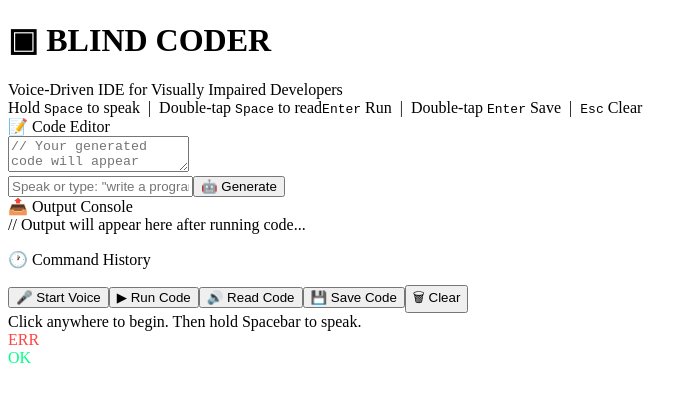
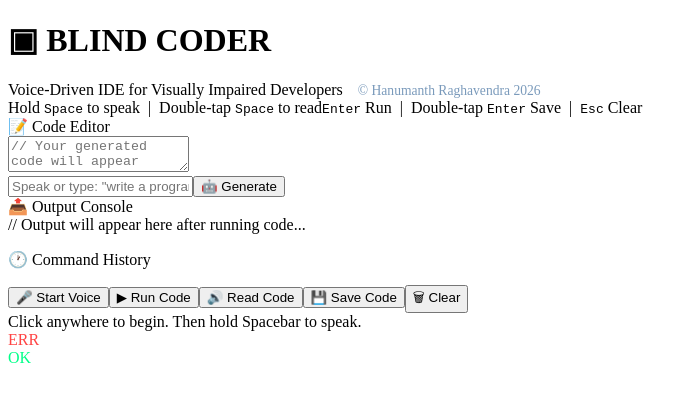
Before and after one commit to Hanumanth-Raghavendra/blindcoder-frontend, a React (Vite) app: page / in a window 1280 px wide. Shown: the top 402 px of the page, without its empty margins (0-698 px from the left). Built offline with nearby package versions, Linux system fonts and the light colour scheme; the HTML template or start-up script is replaced by a standard one.

Commit message:
Add copyright notice and favicon

```diff
--- a/index.html
+++ b/index.html
@@ -4,6 +4,7 @@
     <meta charset="UTF-8" />
     <meta name="viewport" content="width=device-width, initial-scale=1.0" />
     <title>BlindCoder — Voice-Driven IDE</title>
+    <link rel="icon" type="image/png" href="/favicon.png" />
     <script src="https://cdn.jsdelivr.net/pyodide/v0.27.0/full/pyodide.js"></script>
   </head>
   <body>
--- a/src/App.jsx
+++ b/src/App.jsx
@@ -426,6 +426,12 @@ export default function App() {
         <span className="subtitle">
           Voice-Driven IDE for Visually Impaired Developers
         </span>
+        <span
+          className="copyright"
+          style={{ color: "#7a9abb", fontSize: "0.85rem", marginLeft: "15px" }}
+        >
+          &copy; Hanumanth Raghavendra 2026
+        </span>
         <div className="header-right">
           <span className="kb-hint">
             Hold <kbd>Space</kbd> to speak &nbsp;|&nbsp; Double-tap{" "}
```
Also changed, not shown: favicon.png (added).
